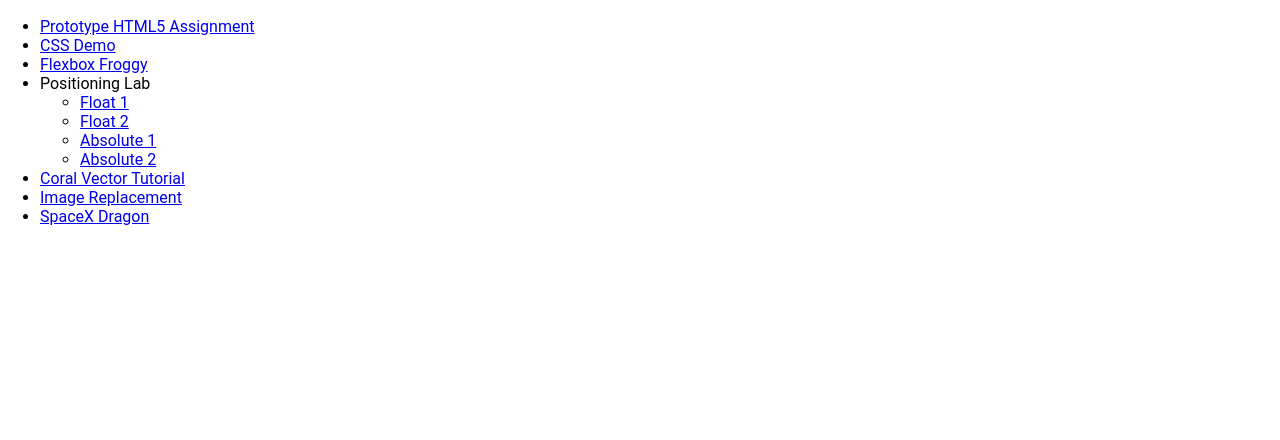
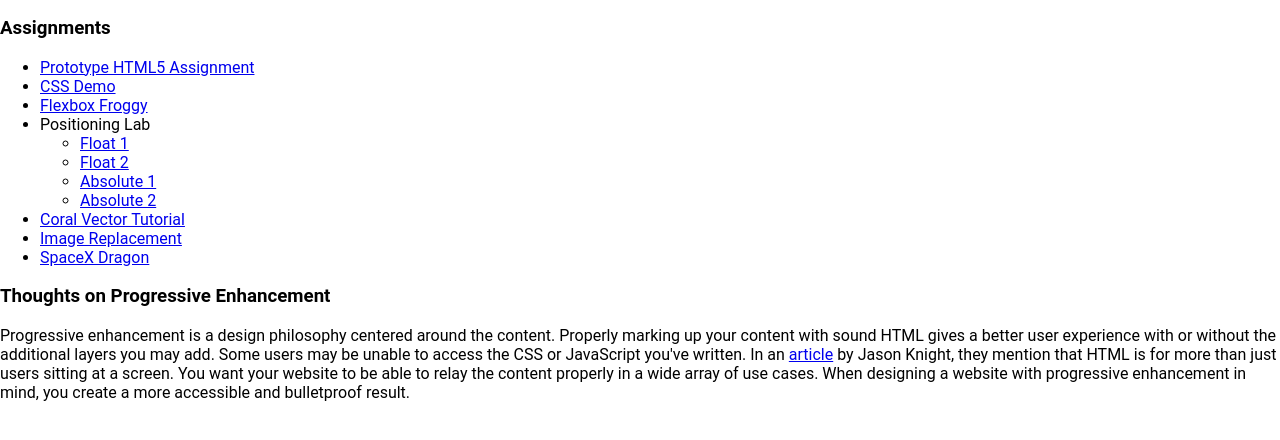
Before and after one commit to MDMyersJr/ifsc-1310, a plain HTML site: page index.html in a window 1280 px wide. Shown: the part 112-552 px from the top of the page. Drawn offline with Linux system fonts and the light colour scheme.

Commit message:
Thoughts on Progressive Enhancement

```diff
--- a/index.html
+++ b/index.html
@@ -20,6 +20,7 @@
 </header>
 
   <nav>
+    <h3>Assignments</h3>
     <ul>
         <li><a href="gordo/index.html">Prototype HTML5 Assignment</a></li>
         <li><a href="css-demo/index.html">CSS Demo</a></li>
@@ -37,5 +38,9 @@
     <li><a href="dragon/index.html">SpaceX Dragon</a></li>
   </ul>
 </nav>
+
+<h3>Thoughts on Progressive Enhancement</h3>
+<p>Progressive enhancement is a design philosophy centered around the content. Properly marking up your content with sound HTML gives a better user experience with or without the additional layers you may add. Some users may be unable to access the CSS or JavaScript you've written. In an <a href="https://medium.com/codex/progressive-enhancement-accessible-web-design-on-a-silver-platter-241ab262284b">article</a> by Jason Knight, they mention that HTML is for more than just users sitting at a screen. You want your website to be able to relay the content properly in a wide array of use cases. When designing a website with progressive enhancement in mind, you create a more accessible and bulletproof result.
+</p>
 </body>
 </html>
```
